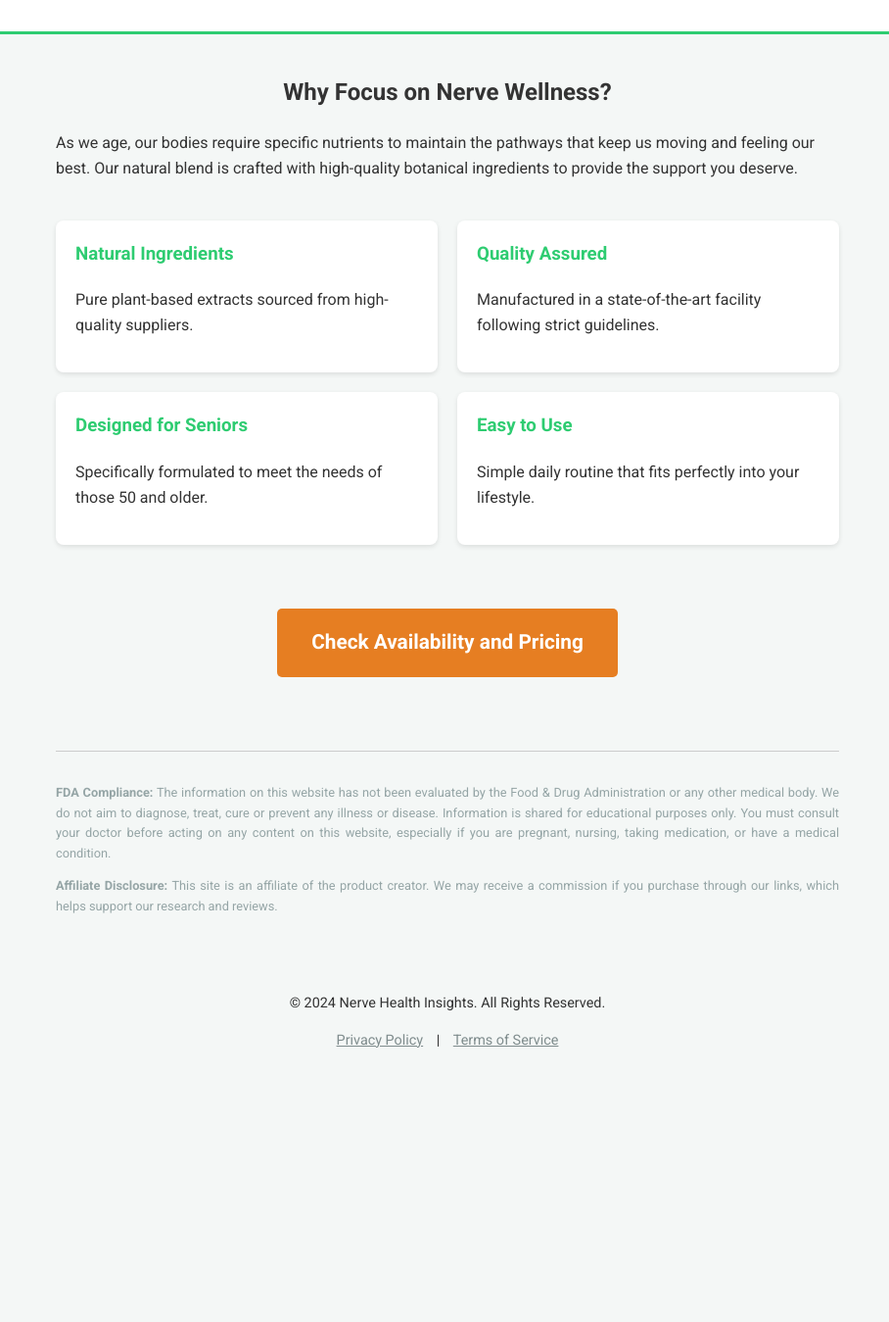
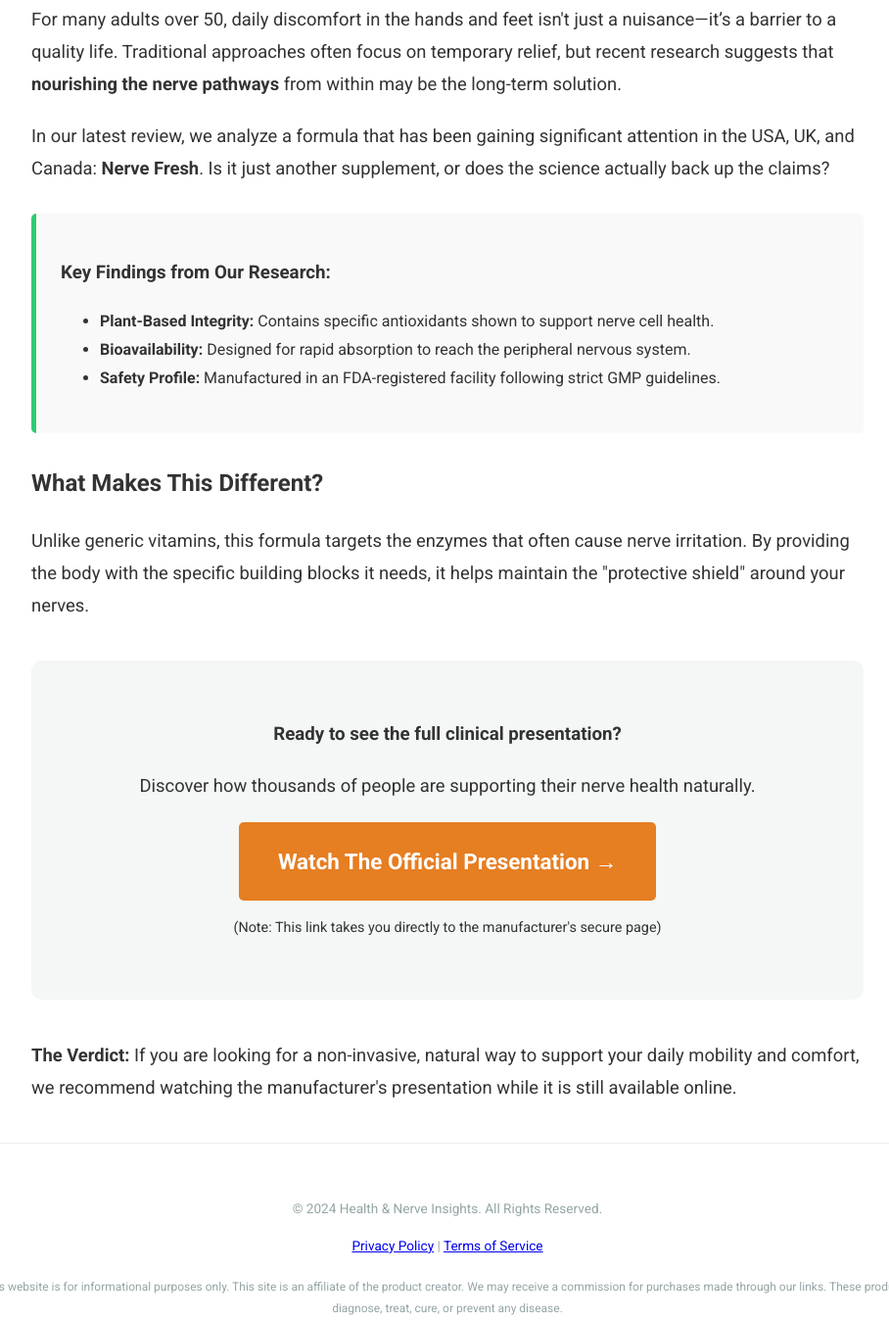
Before and after one commit to hemerlyjp/nerve-health-promo, a plain HTML site: page index.html in a window 1280 px wide. Shown: the part 356-1705 px from the top of the page at 98% size, without its empty margins (183-1091 px from the left). Before the commit the page ends 1473 px from the top, so only its background shows below. Drawn offline with Linux system fonts and the light colour scheme.

Commit message:
Add files via upload

```diff
--- a/index.html
+++ b/index.html
@@ -3,73 +3,76 @@
 <head>
     <meta charset="UTF-8">
     <meta name="viewport" content="width=device-width, initial-scale=1.0">
-    <title>Nerve Health Support - Natural Formula</title>
+    <title>Nerve Health Support - An Objective Analysis</title>
     <link href="https://fonts.googleapis.com/css2?family=Roboto:wght@300;400;700&display=swap" rel="stylesheet">
     <style>
-        body { font-family: 'Roboto', sans-serif; margin: 0; padding: 0; color: #333; line-height: 1.6; background-color: #f4f7f6; }
-        .container { max-width: 800px; margin: 0 auto; padding: 20px; }
-        header { background: #fff; text-align: center; padding: 40px 20px; border-bottom: 3px solid #2ecc71; }
-        h1 { color: #2c3e50; font-size: 2.2rem; margin-bottom: 10px; }
-        .hero-sub { font-size: 1.2rem; color: #7f8c8d; }
-        .cta-button { display: inline-block; background: #e67e22; color: #fff; padding: 18px 35px; text-decoration: none; font-weight: bold; border-radius: 5px; font-size: 1.3rem; margin: 25px 0; transition: background 0.3s; }
-        .cta-button:hover { background: #d35400; }
-        .features { display: grid; grid-template-columns: 1fr 1fr; gap: 20px; margin: 40px 0; }
-        .feature-item { background: #fff; padding: 20px; border-radius: 8px; box-shadow: 0 2px 5px rgba(0,0,0,0.1); }
-        .feature-item h3 { color: #2ecc71; margin-top: 0; }
-        .disclaimer { font-size: 0.8rem; color: #95a5a6; margin-top: 50px; text-align: justify; border-top: 1px solid #ccc; padding-top: 20px; }
-        footer { text-align: center; padding: 30px; font-size: 0.9rem; }
-        @media (max-width: 600px) { .features { grid-template-columns: 1fr; } h1 { font-size: 1.8rem; } }
+        body { font-family: 'Roboto', sans-serif; margin: 0; padding: 0; color: #333; line-height: 1.8; background-color: #fff; }
+        .container { max-width: 850px; margin: 0 auto; padding: 20px; }
+        .header-top { background: #2c3e50; color: white; text-align: center; padding: 10px; font-size: 0.9rem; font-weight: bold; }
+        header { border-bottom: 1px solid #eee; padding: 20px 0; margin-bottom: 30px; }
+        .category { color: #e67e22; font-weight: bold; text-transform: uppercase; font-size: 0.8rem; }
+        h1 { font-size: 2.5rem; line-height: 1.2; color: #1a1a1a; margin: 10px 0; }
+        .author-box { display: flex; align-items: center; border-bottom: 1px solid #eee; padding-bottom: 20px; margin-bottom: 30px; font-size: 0.9rem; color: #666; }
+        .main-text p { margin-bottom: 20px; font-size: 1.15rem; }
+        .highlight-box { background: #f9f9f9; border-left: 5px solid #2ecc71; padding: 25px; margin: 30px 0; border-radius: 5px; }
+        .cta-section { background: #f4f7f6; padding: 40px; text-align: center; border-radius: 10px; margin: 40px 0; }
+        .cta-button { display: inline-block; background: #e67e22; color: #fff; padding: 20px 40px; text-decoration: none; font-weight: bold; border-radius: 5px; font-size: 1.4rem; transition: transform 0.2s; }
+        .cta-button:hover { transform: scale(1.05); background: #d35400; }
+        footer { text-align: center; padding: 40px; font-size: 0.85rem; color: #95a5a6; border-top: 1px solid #eee; }
+        .disclaimer { font-size: 0.75rem; margin-top: 20px; }
     </style>
 </head>
 <body>
 
-<header>
-    <div class="container">
-        <h1>Support Your Nerve Health Naturally</h1>
-        <p class="hero-sub">Discover the formula designed to nourish your nervous system and promote daily comfort.</p>
-        <a href="https://353884fiofyww99aho5zmegnnl.hop.clickbank.net" class="cta-button">Watch the Special Presentation →</a>
-    </div>
-</header>
+<div class="header-top">ADVERTORIAL: HEALTH NEWS & REVIEWS</div>
 
 <div class="container">
-    <section>
-        <h2 style="text-align:center;">Why Focus on Nerve Wellness?</h2>
-        <p>As we age, our bodies require specific nutrients to maintain the pathways that keep us moving and feeling our best. Our natural blend is crafted with high-quality botanical ingredients to provide the support you deserve.</p>
+    <header>
+        <span class="category">Nerve Wellness & Support</span>
+        <h1>The Silent Struggle: Is This Natural Compound The Key To Nerve Comfort?</h1>
+        <div class="author-box">
+            By Health Research Team • Updated: December 2024
+        </div>
+    </header>
 
-        <div class="features">
-            <div class="feature-item">
-                <h3>Natural Ingredients</h3>
-                <p>Pure plant-based extracts sourced from high-quality suppliers.</p>
-            </div>
-            <div class="feature-item">
-                <h3>Quality Assured</h3>
-                <p>Manufactured in a state-of-the-art facility following strict guidelines.</p>
-            </div>
-            <div class="feature-item">
-                <h3>Designed for Seniors</h3>
-                <p>Specifically formulated to meet the needs of those 50 and older.</p>
-            </div>
-            <div class="feature-item">
-                <h3>Easy to Use</h3>
-                <p>Simple daily routine that fits perfectly into your lifestyle.</p>
-            </div>
+    <article class="main-text">
+        <p>For many adults over 50, daily discomfort in the hands and feet isn't just a nuisance—it’s a barrier to a quality life. Traditional approaches often focus on temporary relief, but recent research suggests that <strong>nourishing the nerve pathways</strong> from within may be the long-term solution.</p>
+
+        <p>In our latest review, we analyze a formula that has been gaining significant attention in the USA, UK, and Canada: <strong>Nerve Fresh</strong>. Is it just another supplement, or does the science actually back up the claims?</p>
+
+        <div class="highlight-box">
+            <h3>Key Findings from Our Research:</h3>
+            <ul>
+                <li><strong>Plant-Based Integrity:</strong> Contains specific antioxidants shown to support nerve cell health.</li>
+                <li><strong>Bioavailability:</strong> Designed for rapid absorption to reach the peripheral nervous system.</li>
+                <li><strong>Safety Profile:</strong> Manufactured in an FDA-registered facility following strict GMP guidelines.</li>
+            </ul>
         </div>
-    </section>
 
-    <div style="text-align: center;">
-        <a href="https://353884fiofyww99aho5zmegnnl.hop.clickbank.net" class="cta-button">Check Availability and Pricing</a>
-    </div>
+        <h2>What Makes This Different?</h2>
+        <p>Unlike generic vitamins, this formula targets the enzymes that often cause nerve irritation. By providing the body with the specific building blocks it needs, it helps maintain the "protective shield" around your nerves.</p>
 
-    <section class="disclaimer">
-        <p><strong>FDA Compliance:</strong> The information on this website has not been evaluated by the Food & Drug Administration or any other medical body. We do not aim to diagnose, treat, cure or prevent any illness or disease. Information is shared for educational purposes only. You must consult your doctor before acting on any content on this website, especially if you are pregnant, nursing, taking medication, or have a medical condition.</p>
-        <p><strong>Affiliate Disclosure:</strong> This site is an affiliate of the product creator. We may receive a commission if you purchase through our links, which helps support our research and reviews.</p>
-    </section>
+        <div class="cta-section">
+            <h3>Ready to see the full clinical presentation?</h3>
+            <p>Discover how thousands of people are supporting their nerve health naturally.</p>
+            <a href="https://353884fiofyww99aho5zmegnnl.hop.clickbank.net" class="cta-button">Watch The Official Presentation →</a>
+            <p style="margin-top:15px; font-size: 0.9rem;">(Note: This link takes you directly to the manufacturer's secure page)</p>
+        </div>
+
+        <p><strong>The Verdict:</strong> If you are looking for a non-invasive, natural way to support your daily mobility and comfort, we recommend watching the manufacturer's presentation while it is still available online.</p>
+    </article>
 </div>
 
-<footer style="text-align: center; padding: 30px; font-size: 0.9rem;">
-    <p>&copy; 2024 Nerve Health Insights. All Rights Reserved.</p>
+<footer>
+    <p>&copy; 2024 Health & Nerve Insights. All Rights Reserved.</p>
     <p>
-        <a href="privacy.html" style="color: #7f8c8d; margin: 0 10px;">Privacy Policy</a> |
-        <a href="terms.html" style="color: #7f8c8d; margin: 0 10px;">Terms of Service</a>
+        <a href="privacy.html">Privacy Policy</a> |
+        <a href="terms.html">Terms of Service</a>
     </p>
+    <div class="disclaimer">
+        The information on this website is for informational purposes only. This site is an affiliate of the product creator. We may receive a commission for purchases made through our links. These products are not intended to diagnose, treat, cure, or prevent any disease.
+    </div>
 </footer>
+
+</body>
+</html>
```
